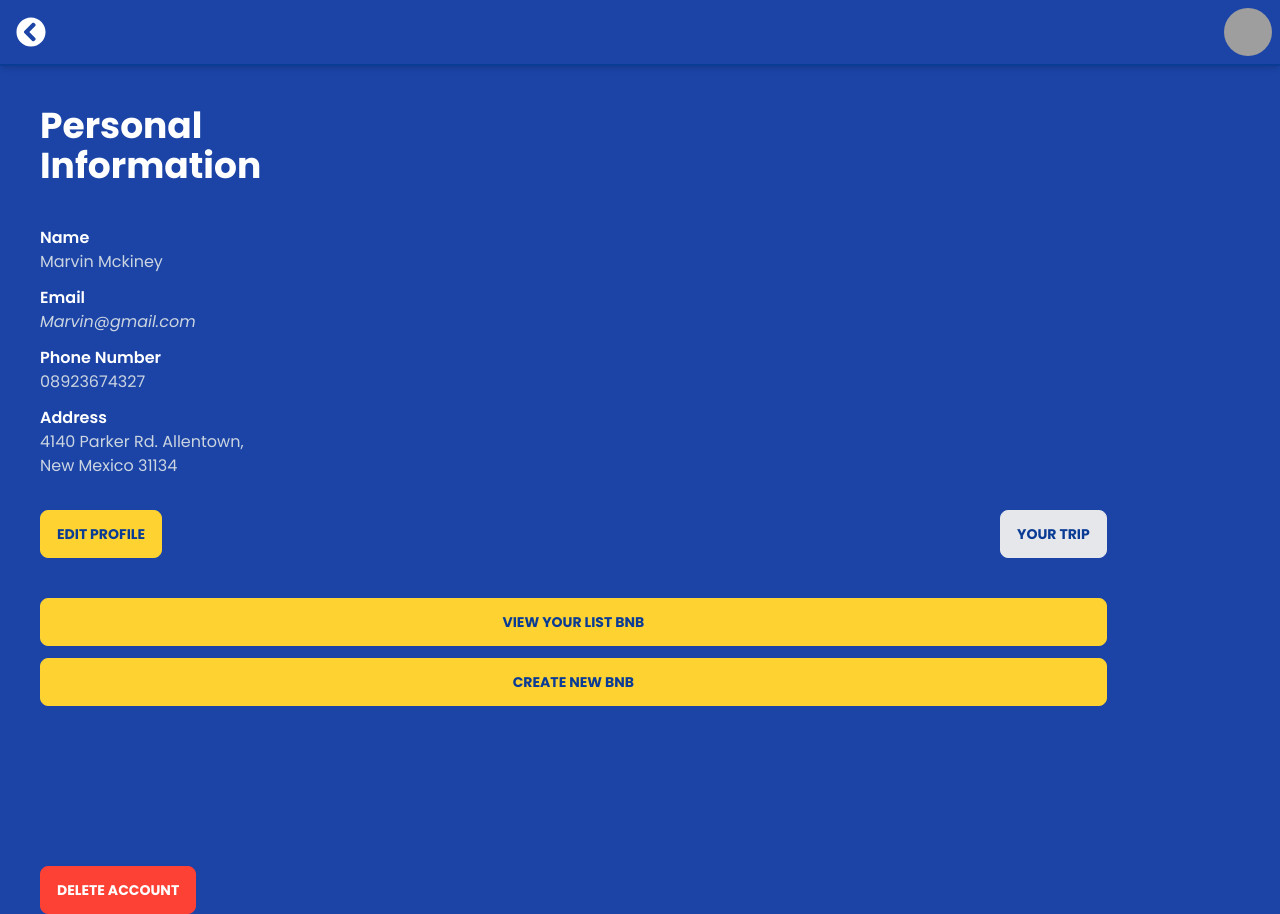
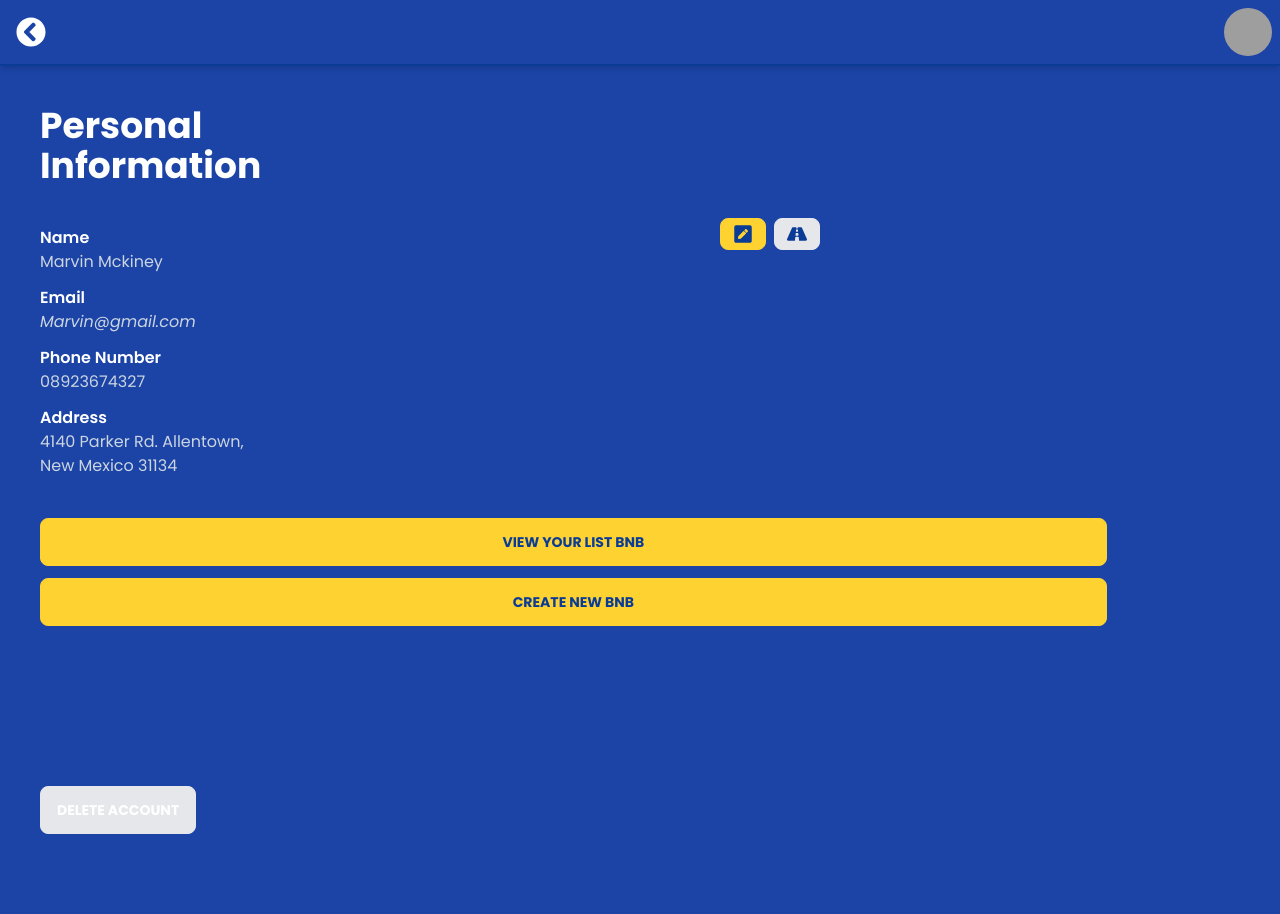
Before and after one commit to Alta-Project3/GroupProject3-Airbnb-App, a React (Vite) app: page /profile_host in a window 1280 px wide. Shown: the top 914 px of the page. After the commit the page ends 834 px from the top, so only its background shows below. Built offline with nearby package versions, Linux system fonts and the light colour scheme; grey boxes are pictures that could not be loaded.

Commit message:
can styling Modal per Page

```diff
--- a/src/Components/Button.tsx
+++ b/src/Components/Button.tsx
@@ -4,13 +4,14 @@ interface ButtonProps{
     size?: string
     color?: string
     onClick?: React.MouseEventHandler
+    children?: React.ReactNode
 }
 
-const Button: React.FC<ButtonProps> = ({size, color, onClick}) => {
+const Button: React.FC<ButtonProps> = ({size, color, onClick, children}) => {
     return (
-        <button className={`btn ${size} btn-${color} text-primary font-bold w-44`}
+        <button className={`btn ${size} btn-${color} text-primary font-bold`}
             onClick={onClick}
-        >Create new bnb</button>
+        >{children}</button>
     )
 }
 export default Button
--- a/src/Components/Modal.tsx
+++ b/src/Components/Modal.tsx
@@ -5,23 +5,25 @@ import {HiOutlineXMark} from 'react-icons/hi2'
 type ModalProps = {
     isOpen: boolean;
     isClose: React.MouseEventHandler;
-    title: string;
+    title?: string;
     children?: React.ReactNode;
+    size?: string
+    titleStyle?: string
 };
 
-const Modal: React.FC<ModalProps> = ({ isOpen, isClose, title, children }) => {
+const Modal: React.FC<ModalProps> = ({ isOpen, isClose, title, children, size, titleStyle }) => {
     return (
         <div
         className={`${
             isOpen ? "fixed" : "hidden"
         } inset-0 w-full h-full bg-black bg-opacity-50 flex items-center justify-center z-50`}
         >
-        <div className="bg-primary w-full h-full rounded-lg p-6">
+        <div className={`bg-primary ${size} rounded-lg p-6`}>
             <a onClick={isClose} className="text-white text-4xl hover:text-black">
                 <HiOutlineXMark/>
             </a>
             <div className="flex justify-center items-center mb-4">
-            <h1 className="text-2xl text-alta-space-cadet font-semibold">
+            <h1 className={`text-2xl font-semibold ${titleStyle}`}>
                 {title}
             </h1>
             </div>
--- a/src/Page/profileHost/index.tsx
+++ b/src/Page/profileHost/index.tsx
@@ -1,11 +1,19 @@
 import React, {useState} from 'react'
+import { useNavigate, useLocation } from 'react-router-dom'
+import { useCookies } from "react-cookie";
+
+// Component
 import Layout from '../../Components/Layout'
 import Navbar from '../../Components/Navbar'
+import Button from '../../Components/Button'
 import Modal from '../../Components/Modal'
-import Button from '../../Components/Button'
+import { FaPenSquare } from 'react-icons/fa'
+import { FaRoad } from 'react-icons/fa'
 
 const ProfileHost = () => {
 
+    const navigate = useNavigate()
+    const location = useLocation()
     const [showModal, setShowModal] = useState(false)
 
     return (
@@ -13,6 +21,8 @@ const ProfileHost = () => {
             <Navbar/>
             <div className="text-white mx-10 mt-10 w-screen">
                 <h1 className='text-4xl w-60 font-bold'>Personal Information</h1>
+                <div className="grid grid-cols-2">
+
                 <div className="flex flex-col mt-10 space-y-3 w-60">
                     <div>
                         <label htmlFor="name" className='text-l font-semibold'>
@@ -41,24 +51,44 @@ const ProfileHost = () => {
                         </p>
                     </div>
                 </div>
-                <div className="flex w-5/6 justify-between mt-8">
-                    <button className="btn btn-accent text-primary font-bold">Edit Profile</button>
-                    <button className="btn btn-white text-primary font-bold">Your Trip</button>
+                <div className="flex w-20 ml-10 space-x-2 mt-8">
+                    <Button
+                    color='accent'
+                    size='btn-sm text-xl'
+                    children={<FaPenSquare/>}
+                    />
+                    <Button
+                    color='white'
+                    size='btn-sm text-xl'
+                    children={<FaRoad/>}
+                    />
+                </div>
                 </div>
                 <div className="flex flex-col w-5/6 justify-between mt-10 space-y-3">
-                    <button className="btn btn-accent text-primary font-bold w-full">View Your List Bnb</button>
-                    <button className="btn btn-accent text-primary font-bold w-full"
-                    onClick={()=> setShowModal(true)}
-                    >Create New bnb</button>
+                    <Button
+                    color='accent'
+                    size='w-full'
+                    children={'View Your List Bnb'}
+                    />
+                    <Button
+                    color='accent'
+                    size='w-full'
+                    children={'Create New Bnb'}
+                    onClick={() => setShowModal(true)}
+                    />
                 </div>
                 <div className="flex w-5/6 justify-between mt-40">
-                    <button className="btn btn-warning text-primary font-bold text-white">Delete Account</button>
+                    <Button
+                    color='warning text-white'
+                    children={'Delete Account'}
+                    />
                 </div>
             </div>
             <Modal
             title='Set Your bnb'
             children={"test"}
             isOpen={showModal}
+            size='w-full h-full'
             isClose={()=> setShowModal(false)}
             />
         </Layout>
--- a/src/Page/profileUser/index.tsx
+++ b/src/Page/profileUser/index.tsx
@@ -1,8 +1,90 @@
-import React from 'react'
+import React,{useState} from 'react'
+
+
+
+
+
+import Layout from '../../Components/Layout'
+import Navbar from '../../Components/Navbar'
+import Button from '../../Components/Button'
+import Modal from '../../Components/Modal'
+import { FaPenSquare } from 'react-icons/fa'
+import { FaRoad } from 'react-icons/fa'
 
 const ProfileUSer = () => {
+
+  const [showModal, setShowModal] = useState(false)
+
   return (
-    <div>ProfileUSer</div>
+    <Layout>
+      <Navbar/>
+      <div className="text-white mx-10 mt-10 w-screen">
+                <h1 className='text-4xl w-60 font-bold'>Personal Information</h1>
+                <div className="grid grid-cols-2">
+
+                <div className="flex flex-col mt-10 space-y-3 w-60">
+                    <div>
+                        <label htmlFor="name" className='text-l font-semibold'>
+                            Name
+                        </label>
+                        <p className='text-slate-300 text-l'>Marvin Mckiney</p>
+                    </div>
+                    <div>
+                        <label htmlFor="email" className='text-l font-semibold'>
+                            Email
+                        </label>
+                        <p className='text-slate-300 text-l italic'>Marvin@gmail.com</p>
+                    </div>
+                    <div>
+                        <label htmlFor="phone_number" className='text-l font-semibold'>
+                            Phone Number
+                        </label>
+                        <p className='text-slate-300 text-l'>08923674327</p>
+                    </div>
+                    <div>
+                        <label htmlFor="address" className='text-l font-semibold'>
+                            Address
+                        </label>
+                        <p className='text-slate-300 text-l'>
+                        4140 Parker Rd. Allentown, New Mexico 31134
+                        </p>
+                    </div>
+                </div>
+                <div className="flex w-20 ml-10 space-x-2 mt-8">
+                    <Button
+                    color='accent'
+                    size='btn-sm text-xl'
+                    children={<FaPenSquare/>}
+                    />
+                    <Button
+                    color='white'
+                    size='btn-sm text-xl'
+                    children={<FaRoad/>}
+                    />
+                </div>
+                </div>
+                <div className="flex flex-col w-5/6 justify-between mt-10 space-y-3">
+                    <Button
+                    color='accent'
+                    size='w-full'
+                    children={' Make your home Bnb ? '}
+                    onClick={() => setShowModal(true)}
+                    />
+                </div>
+                <div className="flex w-5/6 justify-between mt-40">
+                    <Button
+                    color='warning text-white'
+                    children={'Delete Account'}
+                    />
+                </div>
+            </div>
+            <Modal
+            isOpen={showModal}
+            isClose={()=> setShowModal(false)}
+            >
+
+            </Modal>
+    </Layout>
   )
 }
 
```
